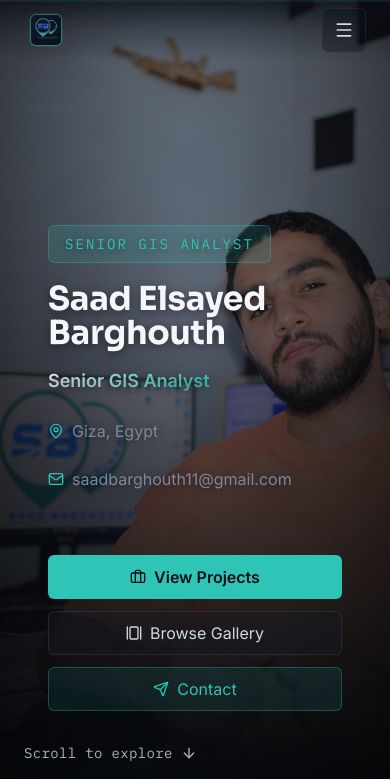
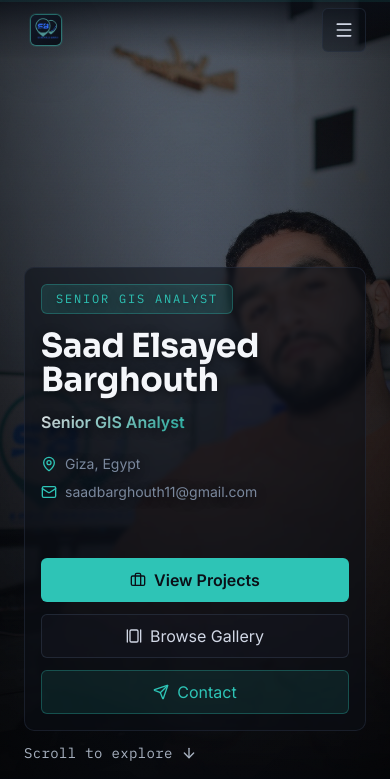
Before and after one commit to saadbarghouth2-blip/Saad-Elsayed-Barghouth, a React (Vite) app: page /#/ in a window 390 px wide. Shown: the top 779 px of the page. Built offline with nearby package versions, Linux system fonts and the light colour scheme.

Commit message:
Update Hero.tsx

```diff
--- a/src/sections/Hero.tsx
+++ b/src/sections/Hero.tsx
@@ -99,7 +99,7 @@ export default function Hero() {
       {/* Dark Overlay */}
       <div
         ref={overlayRef}
-        className="absolute inset-0 z-[2] bg-gradient-to-t from-navy via-navy/60 to-navy/25"
+        className="absolute inset-0 z-[2] bg-gradient-to-t from-navy via-navy/75 sm:via-navy/60 to-navy/35 sm:to-navy/25"
       />
 
       {/* Grid Overlay */}
@@ -113,33 +113,33 @@ export default function Hero() {
         className="absolute inset-0 z-[6] flex flex-col justify-end pb-4 sm:pb-8 site-gutter"
       >
         <div className="w-full max-w-6xl">
-          <div className="hero-panel text-shadow p-6 sm:p-8">
+          <div className="hero-panel text-shadow p-4 sm:p-8 rounded-xl border border-slate-700/45 bg-navy/55 backdrop-blur-[2px] sm:rounded-none sm:border-transparent sm:bg-transparent sm:backdrop-blur-0">
             <div className="grid grid-cols-1 lg:grid-cols-12 gap-8 lg:gap-10 items-end">
               <div className="lg:col-span-7">
-                <div className="hero-item mb-5">
-                  <span className="inline-flex items-center gap-2 px-4 py-2 bg-teal/15 border border-teal/30 rounded-lg">
-                    <span className="font-mono text-sm text-teal tracking-[0.15em] uppercase">
+                <div className="hero-item mb-4 sm:mb-5">
+                  <span className="inline-flex items-center gap-2 px-3.5 sm:px-4 py-1.5 sm:py-2 bg-teal/15 border border-teal/30 rounded-lg">
+                    <span className="font-mono text-xs sm:text-sm text-teal tracking-[0.15em] uppercase">
                       Senior GIS Analyst
                     </span>
                   </span>
                 </div>
 
-                <h1 className="hero-item font-display font-bold text-[clamp(42px,7vw,84px)] text-slate-50 leading-[0.98] text-balance">
+                <h1 className="hero-item font-display font-bold text-[clamp(34px,9vw,84px)] sm:text-[clamp(42px,7vw,84px)] text-slate-50 leading-[0.98] text-balance">
                   Saad Elsayed Barghouth
                 </h1>
 
-                <p className="hero-item text-lg sm:text-xl md:text-2xl text-slate-300 mt-4 max-w-2xl text-balance">
+                <p className="hero-item text-base sm:text-xl md:text-2xl text-slate-300 mt-3 sm:mt-4 max-w-2xl text-balance">
                   <span className="text-gradient font-semibold">Senior GIS Analyst</span>
                 </p>
 
-                <div className="hero-item flex flex-wrap items-center gap-6 mt-6 text-slate-400">
-                  <span className="flex items-center gap-2">
+                <div className="hero-item flex flex-col sm:flex-row sm:flex-wrap items-start sm:items-center gap-2 sm:gap-6 mt-5 sm:mt-6 text-slate-400">
+                  <span className="flex items-center gap-2 text-sm sm:text-base">
                     <MapPin className="w-4 h-4 text-teal" />
                     Giza, Egypt
                   </span>
                   <a
                     href="mailto:saadbarghouth11@gmail.com"
-                    className="flex items-center gap-2 hover:text-slate-200 transition-colors"
+                    className="flex items-center gap-2 text-sm sm:text-base hover:text-slate-200 transition-colors break-all"
                   >
                     <Mail className="w-4 h-4 text-teal" />
                     saadbarghouth11@gmail.com
@@ -150,11 +150,11 @@ export default function Hero() {
               <div className="lg:col-span-5">
 
 
-                <div className="hero-item flex flex-wrap gap-3 mt-8">
+                <div className="hero-item flex flex-wrap gap-3 mt-6 sm:mt-8">
                   <button
                     type="button"
                     onClick={() => navigate('/projects')}
-                    className="flex w-full sm:inline-flex sm:w-auto items-center justify-center gap-2 px-6 py-3 bg-teal hover:bg-teal-dark text-navy font-semibold rounded-lg transition-all duration-300 hover:-translate-y-0.5 touch-target"
+                    className="flex w-full sm:inline-flex sm:w-auto items-center justify-center gap-2 px-5 sm:px-6 py-2.5 sm:py-3 bg-teal hover:bg-teal-dark text-navy font-semibold rounded-lg transition-all duration-300 hover:-translate-y-0.5 touch-target"
                   >
                     <Briefcase className="w-4 h-4" />
                     View Projects
@@ -162,7 +162,7 @@ export default function Hero() {
                   <button
                     type="button"
                     onClick={() => navigate('/gallery')}
-                    className="flex w-full sm:inline-flex sm:w-auto items-center justify-center gap-2 px-6 py-3 bg-slate-900/40 border border-slate-700/60 text-slate-200 hover:text-teal hover:border-teal/40 rounded-lg transition-all duration-300 hover:-translate-y-0.5 touch-target"
+                    className="flex w-full sm:inline-flex sm:w-auto items-center justify-center gap-2 px-5 sm:px-6 py-2.5 sm:py-3 bg-slate-900/40 border border-slate-700/60 text-slate-200 hover:text-teal hover:border-teal/40 rounded-lg transition-all duration-300 hover:-translate-y-0.5 touch-target"
                   >
                     <GalleryHorizontal className="w-4 h-4" />
                     Browse Gallery
@@ -170,7 +170,7 @@ export default function Hero() {
                   <button
                     type="button"
                     onClick={() => navigate('/contact')}
-                    className="flex w-full sm:inline-flex sm:w-auto items-center justify-center gap-2 px-6 py-3 bg-teal/10 border border-teal/30 text-teal hover:bg-teal/15 hover:border-teal/50 rounded-lg transition-all duration-300 hover:-translate-y-0.5 touch-target"
+                    className="flex w-full sm:inline-flex sm:w-auto items-center justify-center gap-2 px-5 sm:px-6 py-2.5 sm:py-3 bg-teal/10 border border-teal/30 text-teal hover:bg-teal/15 hover:border-teal/50 rounded-lg transition-all duration-300 hover:-translate-y-0.5 touch-target"
                   >
                     <Send className="w-4 h-4" />
                     Contact
@@ -182,7 +182,7 @@ export default function Hero() {
 
           <button
             onClick={scrollToExplore}
-            className="hero-item mt-2 inline-flex items-center gap-2 text-slate-300 hover:text-teal transition-colors duration-300 group"
+            className="hero-item mt-3 sm:mt-2 inline-flex items-center gap-2 text-slate-300 hover:text-teal transition-colors duration-300 group"
           >
             <span className="font-mono text-sm tracking-wide">Scroll to explore</span>
             <ArrowDown className="w-4 h-4 group-hover:translate-y-1 transition-transform" />
```
